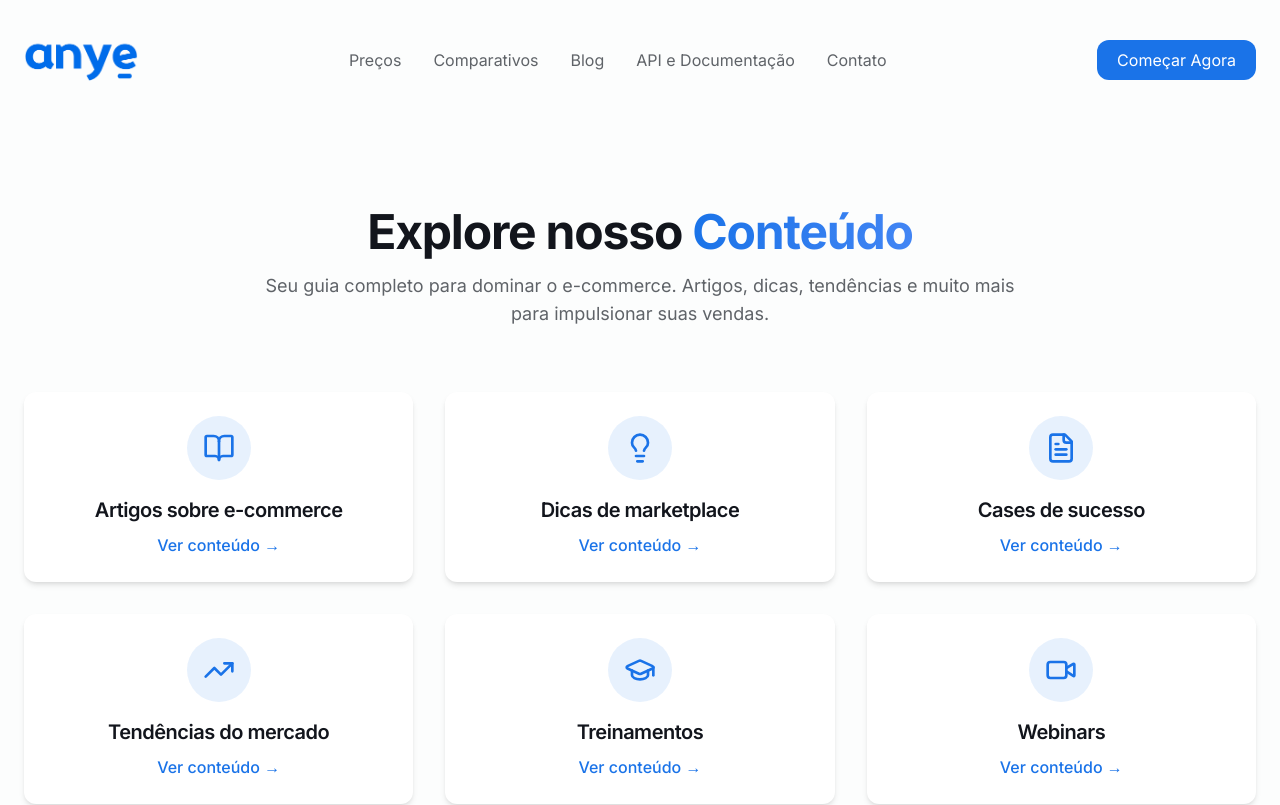
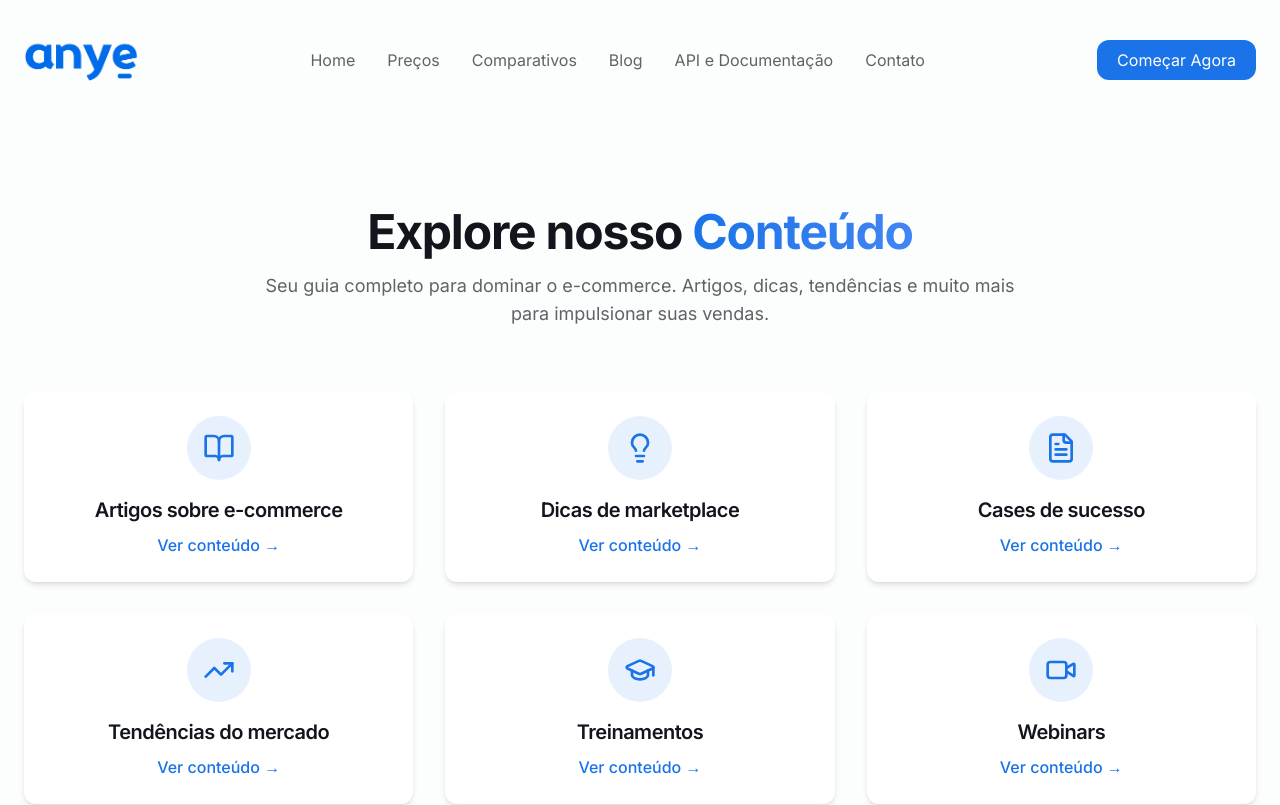
Before and after one commit to neon-ventura/dataflow-essence, a React (Vite) app: page /blog in a window 1280 px wide. Shown: the top 805 px of the page. Built offline with nearby package versions, Linux system fonts and the light colour scheme.

Commit message:
Add home link to navigation
Adds a "Home" link to the navigation bar that links to the home page ("/").

```diff
--- a/src/components/Navbar.tsx
+++ b/src/components/Navbar.tsx
@@ -1,3 +1,4 @@
+
 import React, { useState, useEffect } from 'react';
 import { Menu, X } from 'lucide-react';
 import { cn } from '@/lib/utils';
@@ -23,6 +24,9 @@ const Navbar = () => {
     };
   }, []);
   const navItems = [{
+    name: 'Home',
+    href: '/'
+  }, {
     name: 'Preços',
     href: '#pricing'
   }, {
```
